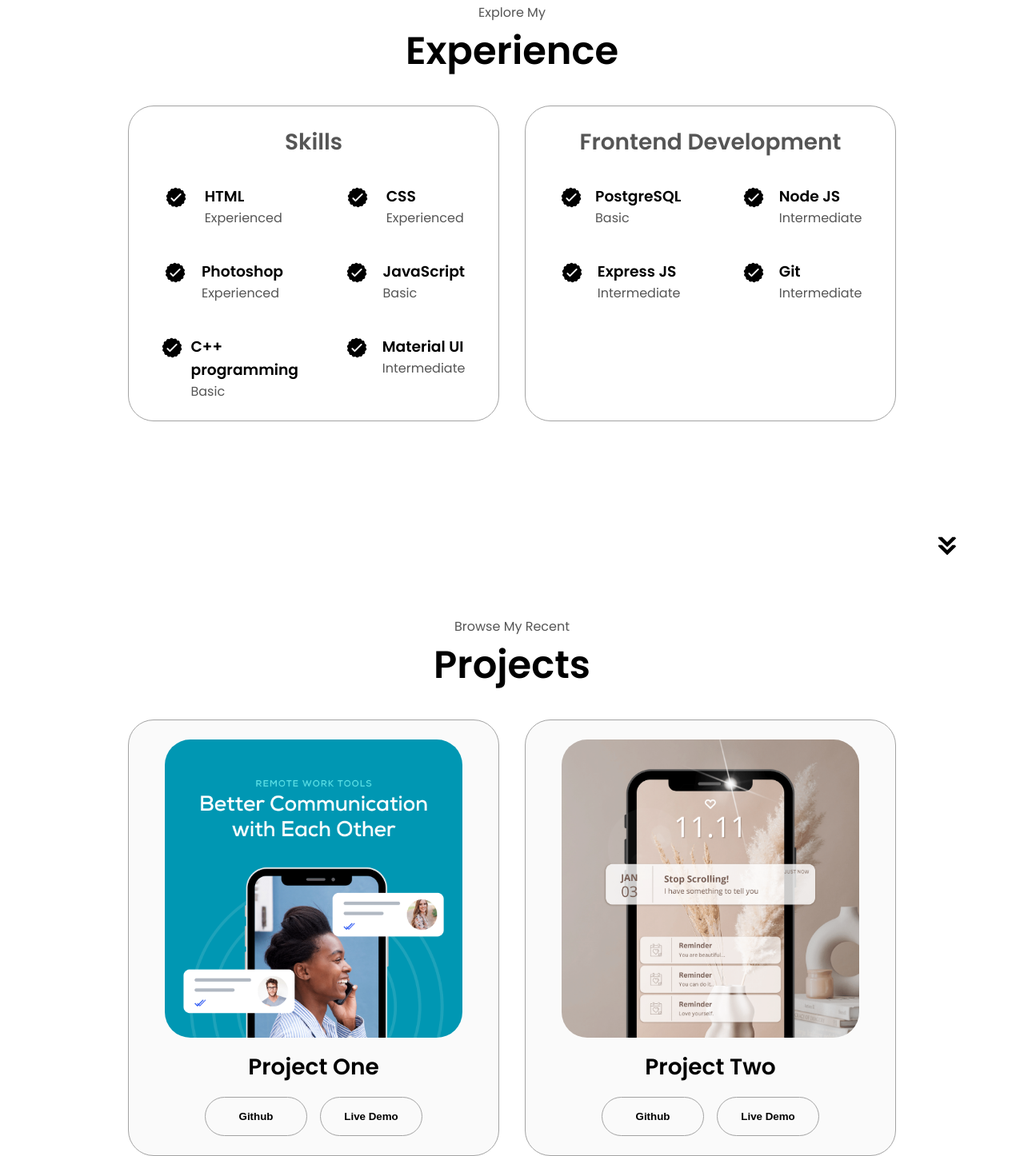
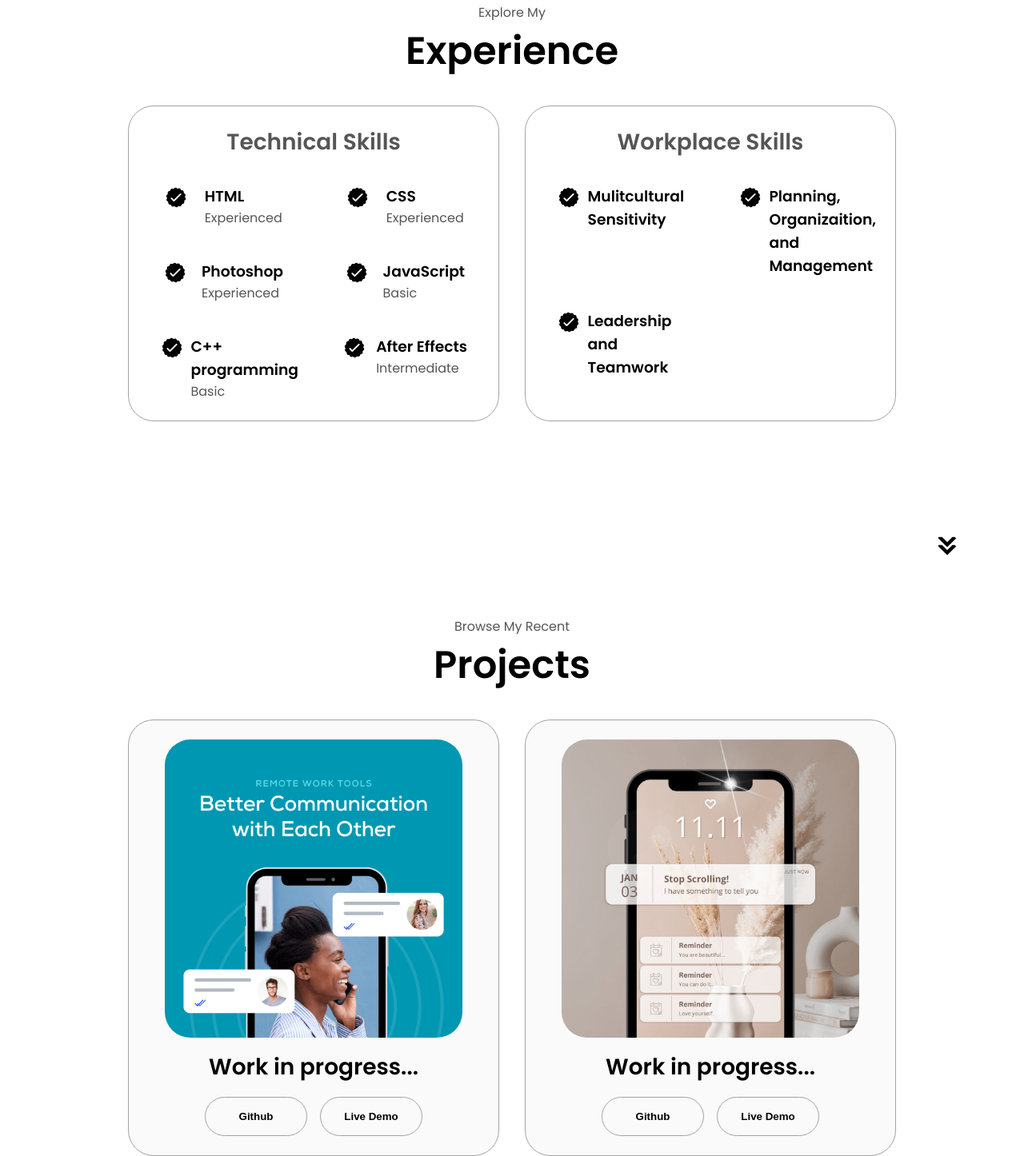
Before and after one commit to boobybear/boobybear.github.io, a plain HTML site: page index.html in a window 1280 px wide. Shown: the part 1693-3139 px from the top of the page at 80% size. Drawn offline with Linux system fonts and the light colour scheme.

Commit message:
Update index.html

```diff
--- a/index.html
+++ b/index.html
@@ -47,7 +47,7 @@
         <div class="btn-container">
           <button
             class="btn btn-color-2"
-            onclick="window.open('./assets/resumepng')"
+            onclick="window.open('./assets/resume.png')"
           >
             Download Resume
           </button>
@@ -106,7 +106,7 @@
           <div class="text-container">
             <p>
               Hello! I'm Jeremiah, a passionate web developer, graphic designer, and programmer with a keen eye for detail and
-               a love for creating engaging digital experiences. Multiple years of experience in the tech industry, I specialize
+               a love for creating engaging digital experiences. With mulitple years of experience in the tech industry, I specialize
                 in transforming ideas into functional and visually appealing websites and applications.
             </p>
           </div>
@@ -125,7 +125,7 @@
       <div class="experience-details-container">
         <div class="about-containers">
           <div class="details-container">
-            <h2 class="experience-sub-title">Skills</h2>
+            <h2 class="experience-sub-title">Technical Skills</h2>
             <div class="article-container">
               <article>
                 <img
@@ -189,14 +189,14 @@
                   class="icon"
                 />
                 <div>
-                  <h3>Material UI</h3>
+                  <h3>After Effects</h3>
                   <p>Intermediate</p>
                 </div>
               </article>
             </div>
           </div>
           <div class="details-container">
-            <h2 class="experience-sub-title">Frontend Development</h2>
+            <h2 class="experience-sub-title">Workplace Skills</h2>
             <div class="article-container">
               <article>
                 <img
@@ -205,8 +205,8 @@
                   class="icon"
                 />
                 <div>
-                  <h3>PostgreSQL</h3>
-                  <p>Basic</p>
+                  <h3>Mulitcultural Sensitivity</h3>
+                  <!--<p>Basic</p> -->
                 </div>
               </article>
               <article>
@@ -216,8 +216,8 @@
                   class="icon"
                 />
                 <div>
-                  <h3>Node JS</h3>
-                  <p>Intermediate</p>
+                  <h3>Planning, Organizaition, and Management </h3>
+                  <!--<p>Basic</p> -->
                 </div>
               </article>
               <article>
@@ -227,19 +227,19 @@
                   class="icon"
                 />
                 <div>
-                  <h3>Express JS</h3>
-                  <p>Intermediate</p>
+                  <h3>Leadership and Teamwork</h3>
+                  <!--<p>Basic</p> -->
                 </div>
               </article>
               <article>
-                <img
+                <!--<img
                   src="./assets/checkmark.png"
                   alt="Experience icon"
                   class="icon"
                 />
                 <div>
                   <h3>Git</h3>
-                  <p>Intermediate</p>
+                  <p>Basic</p> -->
                 </div>
               </article>
             </div>
@@ -266,7 +266,7 @@
                 class="project-img"
               />
             </div>
-            <h2 class="experience-sub-title project-title">Project One</h2>
+            <h2 class="experience-sub-title project-title">Work in progress...</h2>
             <div class="btn-container">
               <button
                 class="btn btn-color-2 project-btn"
@@ -290,7 +290,7 @@
                 class="project-img"
               />
             </div>
-            <h2 class="experience-sub-title project-title">Project Two</h2>
+            <h2 class="experience-sub-title project-title">Work in progress...</h2>
             <div class="btn-container">
               <button
                 class="btn btn-color-2 project-btn"
@@ -314,7 +314,7 @@
                 class="project-img"
               />
             </div>
-            <h2 class="experience-sub-title project-title">Project Three</h2>
+            <h2 class="experience-sub-title project-title">Work in progress...</h2>
             <div class="btn-container">
               <button
                 class="btn btn-color-2 project-btn"
@@ -357,7 +357,7 @@
             alt="LinkedIn icon"
             class="icon contact-icon"
           />
-          <p><a href="https://www.linkedin.com">LinkedIn</a></p>
+          <p><a href="https://www.linkedin.com/in/jeremiah-almaguer-7a2b80331/">LinkedIn</a></p>
         </div>
       </div>
     </section>
```
